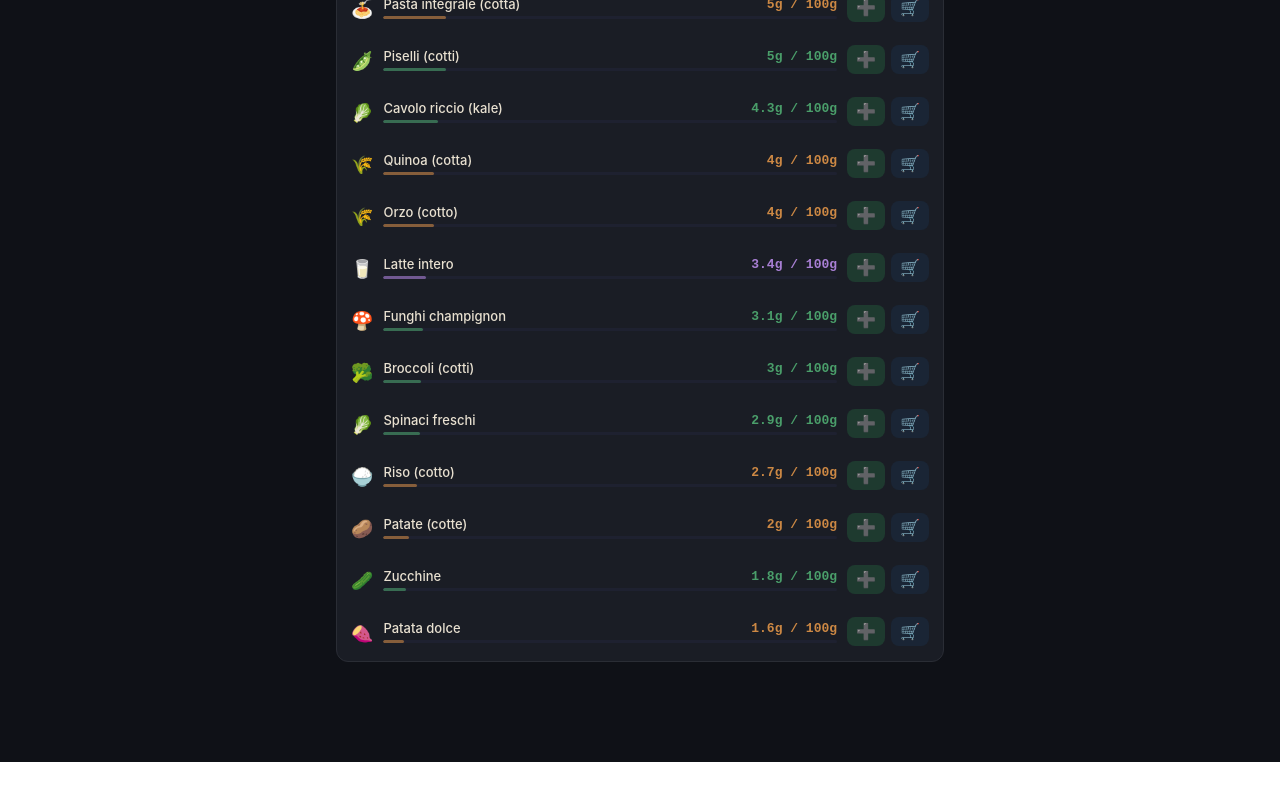
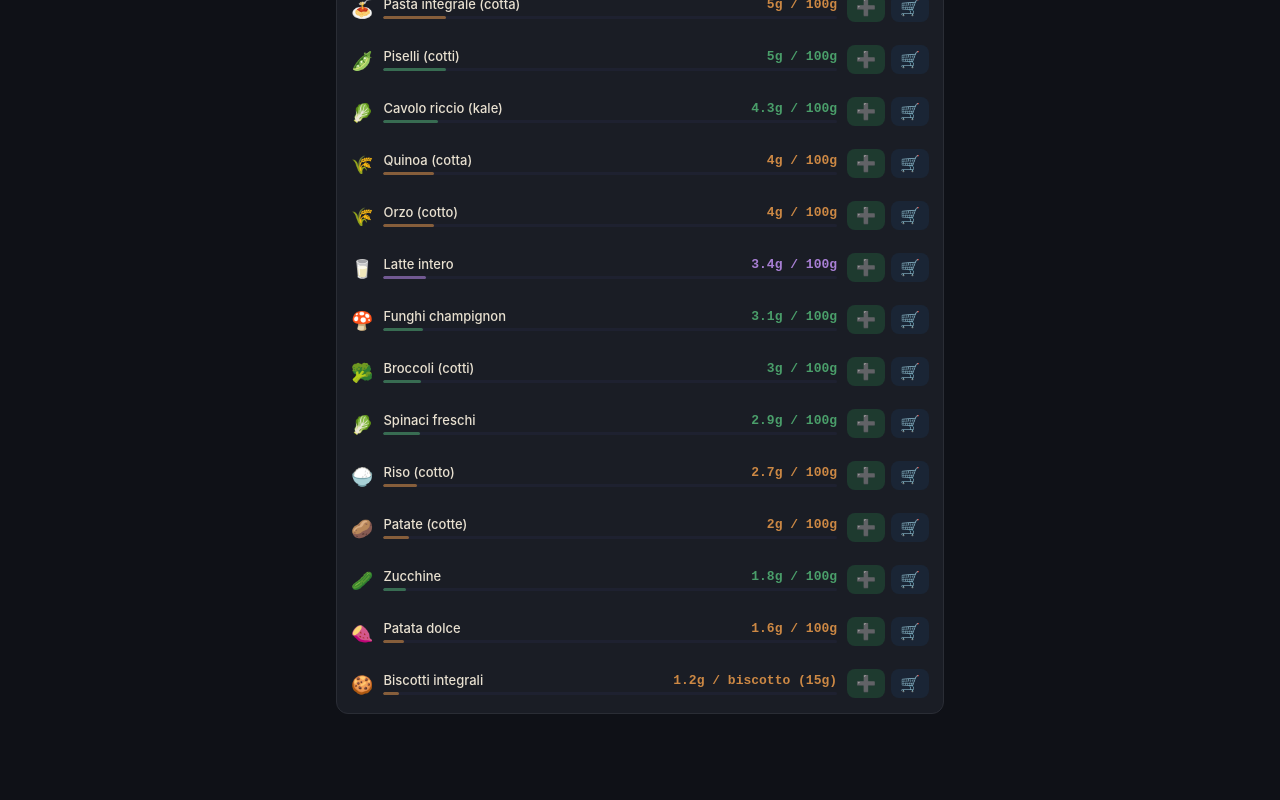
Before and after one commit to camnasiodavide-cmyk/Piano-pasti, a React (Vite) app: page / in a window 1280 px wide. Shown: the part 2242-3042 px from the top of the page. Before the commit the page ends 3004 px from the top, so only its background shows below. Built offline with nearby package versions, Linux system fonts and the light colour scheme.

Commit message:
add biscotto

```diff
--- a/src/App.jsx
+++ b/src/App.jsx
@@ -58,6 +58,7 @@ const INGREDIENTI_DB = [
   { id: "i44", nome: "Funghi champignon", prot: 3.1, per100: true, categoria: "verdure", colore: "#4a9e6a", emoji: "🍄" },
   { id: "i45", nome: "Piselli (cotti)", prot: 5, per100: true, categoria: "verdure", colore: "#4a9e6a", emoji: "🫛" },
   { id: "i46", nome: "Cavolo riccio (kale)", prot: 4.3, per100: true, categoria: "verdure", colore: "#4a9e6a", emoji: "🥬" },
+  { id: "i50", nome: "Biscotti integrali", prot: 1.2, per100: false, unitLabel: "biscotto (15g)", categoria: "carboidrati", colore: "#cc8844", emoji: "🍪" },
 ];
 
 const RICETTE_DB = [
```
